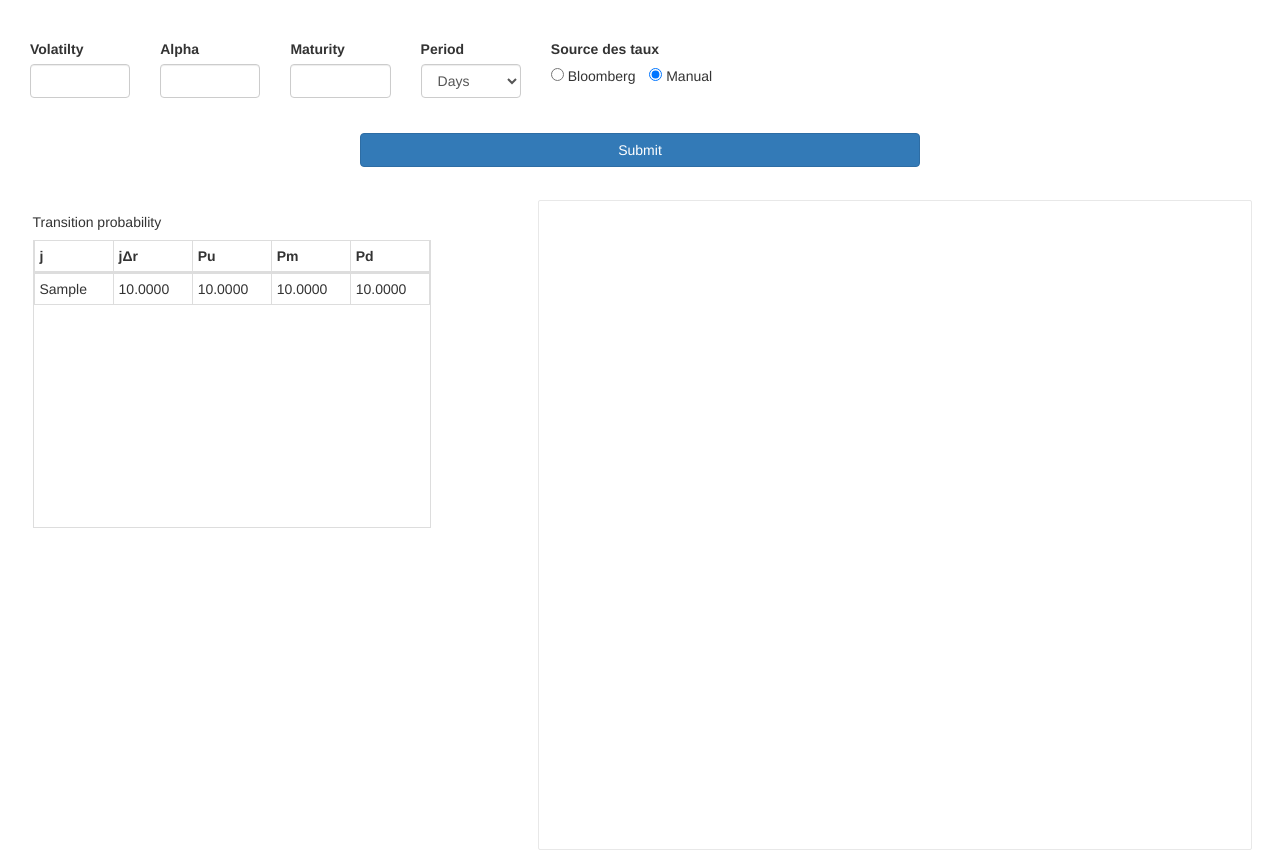
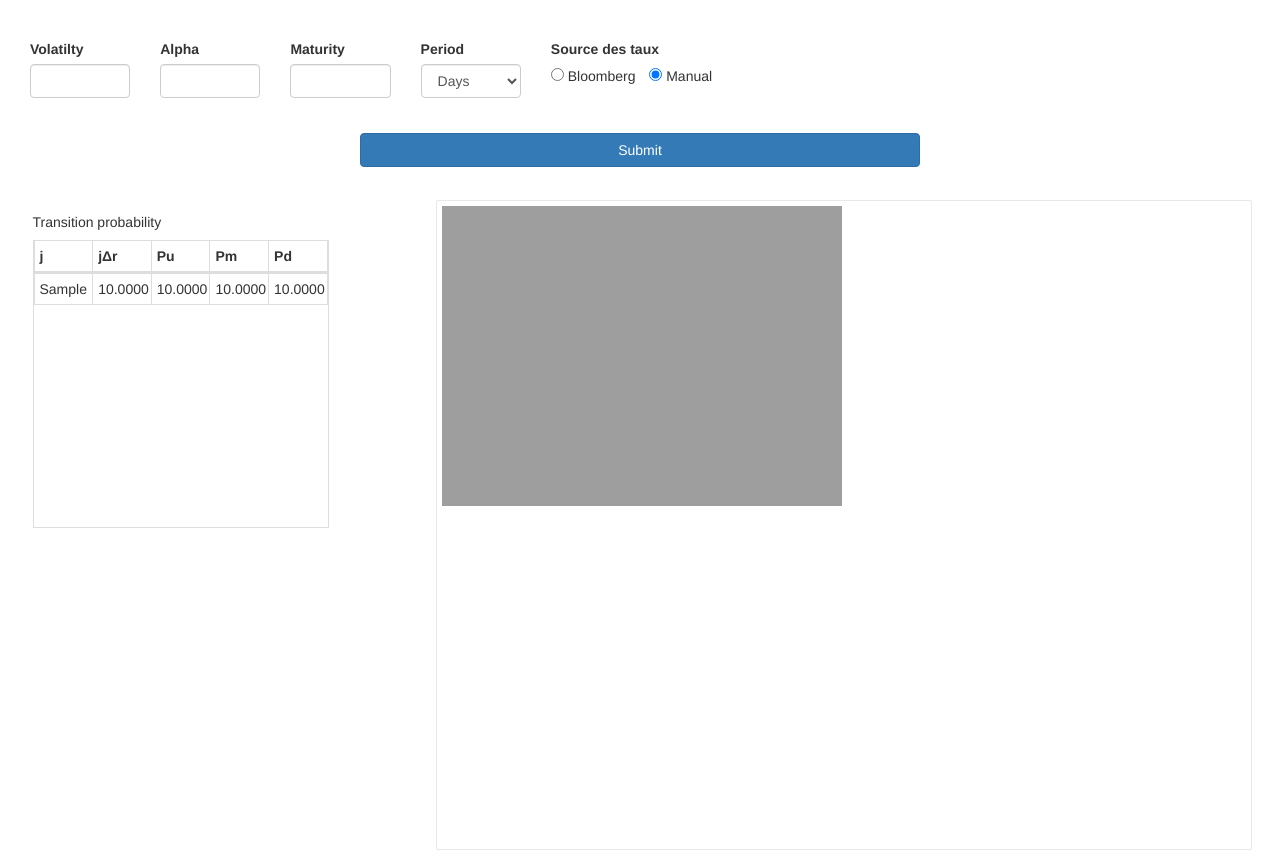
Before and after one commit to fmgrlab/monte-carlo, a Django app: template templates/home.html in a window 1280 px wide. Shown: the part 275-1137 px from the top of the page. Run offline with Django 3.2, Linux system fonts and the light colour scheme; the template is opened without the code that fills it: most values are stand-ins (such as "Sample title", 1, 10 or a date in 2020); some libraries are stand-ins or nearby versions.

Commit message:
letwork matplot

```diff
--- a/app/urls.py
+++ b/app/urls.py
@@ -7,7 +7,7 @@ from app import  views
 urlpatterns = [
     url(r'^$', views.home, name='home'),
     url(r'^about/', views.about, name='about'),
-    url(r'^image/', views.showimage, name='show'),
+    url(r'^hull_white_tree/', views.draw_hull_white_tree, name='show'),
     url(r'^document/', views.documentation, name='document'),
     url(r'^api/compute', views.compute, name='compute'),
 ]
--- a/app/views.py
+++ b/app/views.py
@@ -61,7 +61,7 @@ def getInput(request):
 
 
 
-def showimage(request):
+def draw_hull_white_tree(request):
     t = arange(0.0, 2.0, 0.01)
     s = sin(2 * pi * t)
     plot(t, s, linewidth=1.0)
@@ -70,8 +70,6 @@ def showimage(request):
     ylabel('voltage (mV)')
     title('About as simple as it gets, folks')
     grid(True)
-
-    # Store image in a string buffer
     buffer = StringIO()
     canvas = pylab.get_current_fig_manager().canvas
     canvas.draw()
--- a/templates/parent.html
+++ b/templates/parent.html
@@ -195,7 +195,7 @@
 
                 <div class="row" style="margin: 1%">
 
-                    <div class="col-md-4" style="height: 650px;padding: 5px">
+                    <div class="col-md-3" style="height: 650px;padding: 5px">
                         <h5>Transition probability</h5>
                         <table class="table table-bordered table-hover table-condensed"
                                style="width: 100%;overflow: scroll;height: 45%">
@@ -246,7 +246,9 @@
 
                     </div>
                     <div class="col-md-1 " style="height: 650px;padding:1px"></div>
-                    <div class="col-md-7 border_1" style="height: 650px;padding: 5px">
+                    <div class="col-md-8 border_1" style="height: 650px;padding: 5px">
+
+                    <img src="http://127.0.0.1:8000/hull_white_tree/">
                     </div>
                 </div>
                 </div>
```
